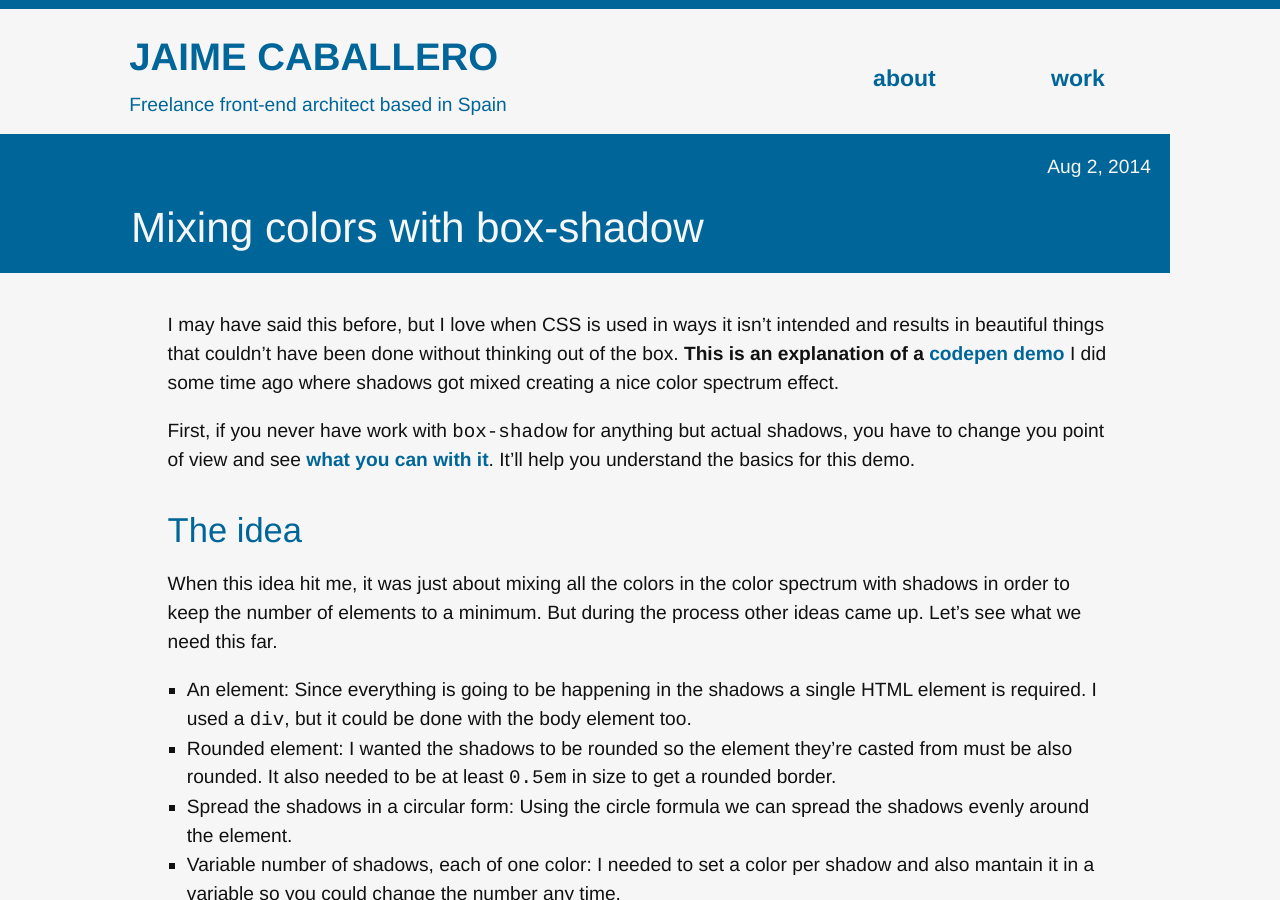
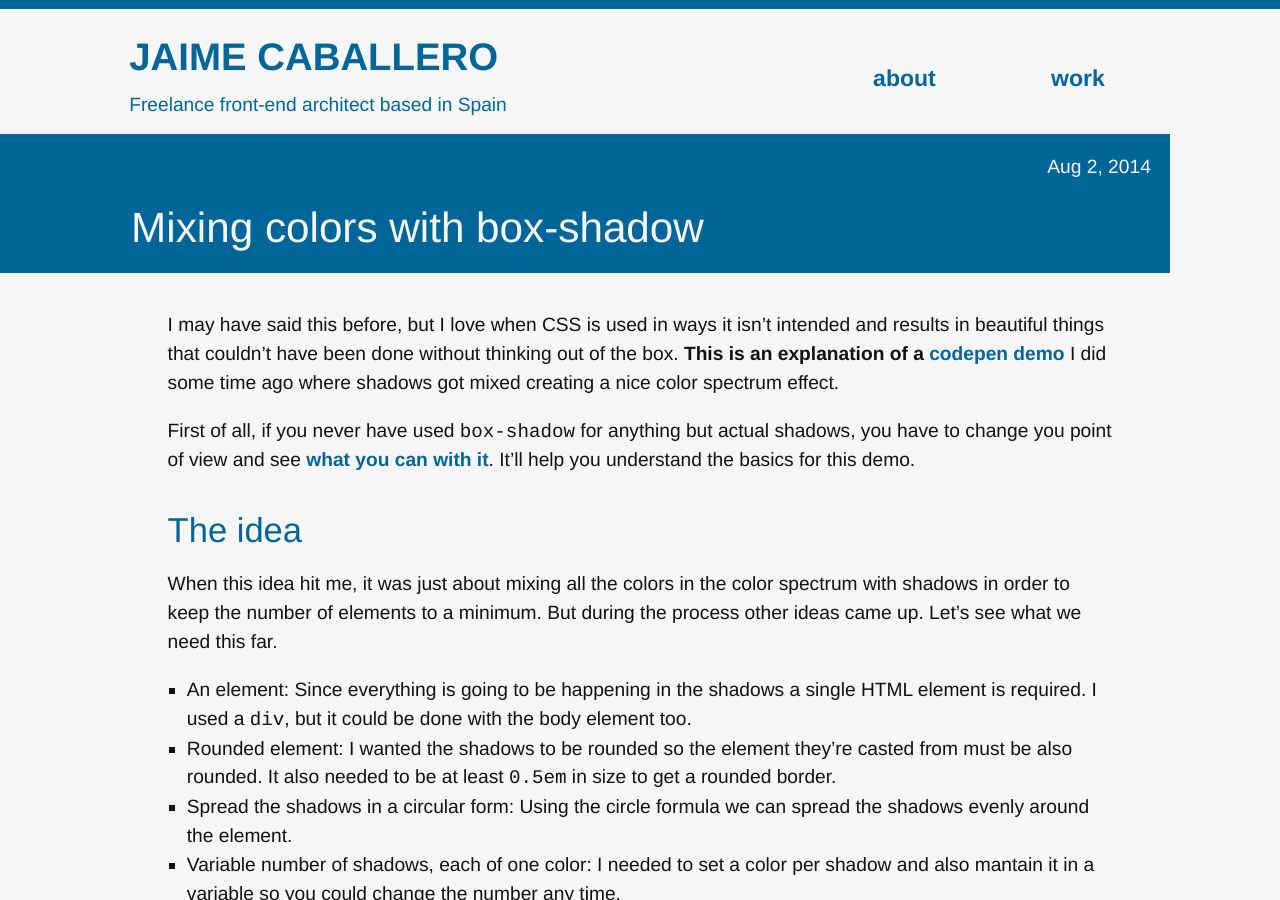
Before and after one commit to jaicab/jaicab.github.io, a Jekyll site: the page built from _posts/2014-08-02-mixing-colors-with-box-shadow.md, in a window 1280 px wide and 900 px high. Built offline with Jekyll 4.4.1, drawn with Linux system fonts in a browser that asks for light colours.

Commit message:
typos
why god why

```diff
--- a/_posts/2014-08-02-mixing-colors-with-box-shadow.md
+++ b/_posts/2014-08-02-mixing-colors-with-box-shadow.md
@@ -6,7 +6,7 @@ meta: An explanation about the color-spectrum mixing effect we can get with shad
 
 I may have said this before, but I love when CSS is used in ways it isn't intended and results in beautiful things that couldn't have been done without thinking out of the box. **This is an explanation of a [codepen demo](http://codepen.io/jaicab/pen/xicaj/)** I did some time ago where shadows got mixed creating a nice color spectrum effect.
 
-First, if you never have work with `box-shadow` for anything but actual shadows, you have to change you point of view and see [what you can with it](/2014/07/21/box-shadow-out-of-the-box/). It'll help you understand the basics for this demo.
+First of all, if you never have used `box-shadow` for anything but actual shadows, you have to change you point of view and see [what you can with it](/2014/07/21/box-shadow-out-of-the-box/). It'll help you understand the basics for this demo.
 
 ##The idea
 When this idea hit me, it was just about mixing all the colors in the color spectrum with shadows in order to keep the number of elements to a minimum. But during the process other ideas came up. Let's see what we need this far.
```
